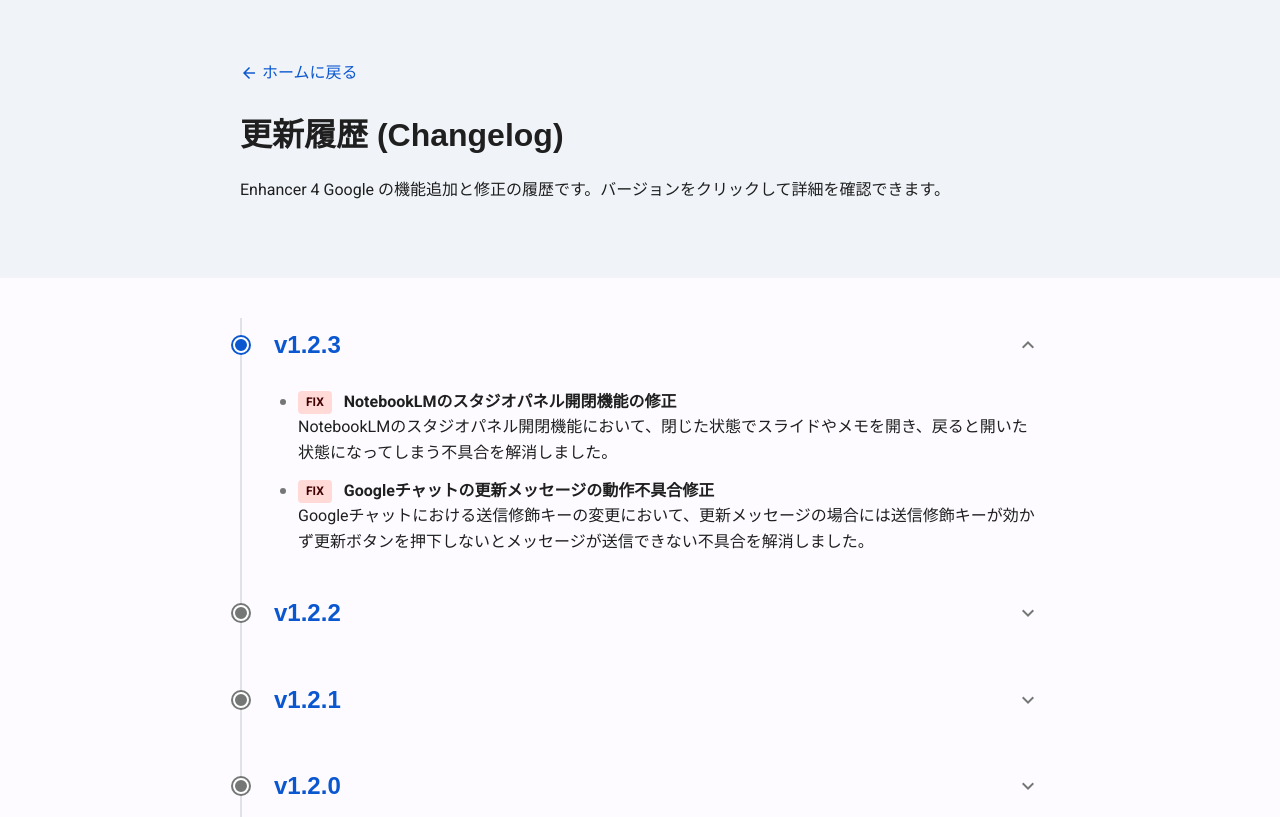
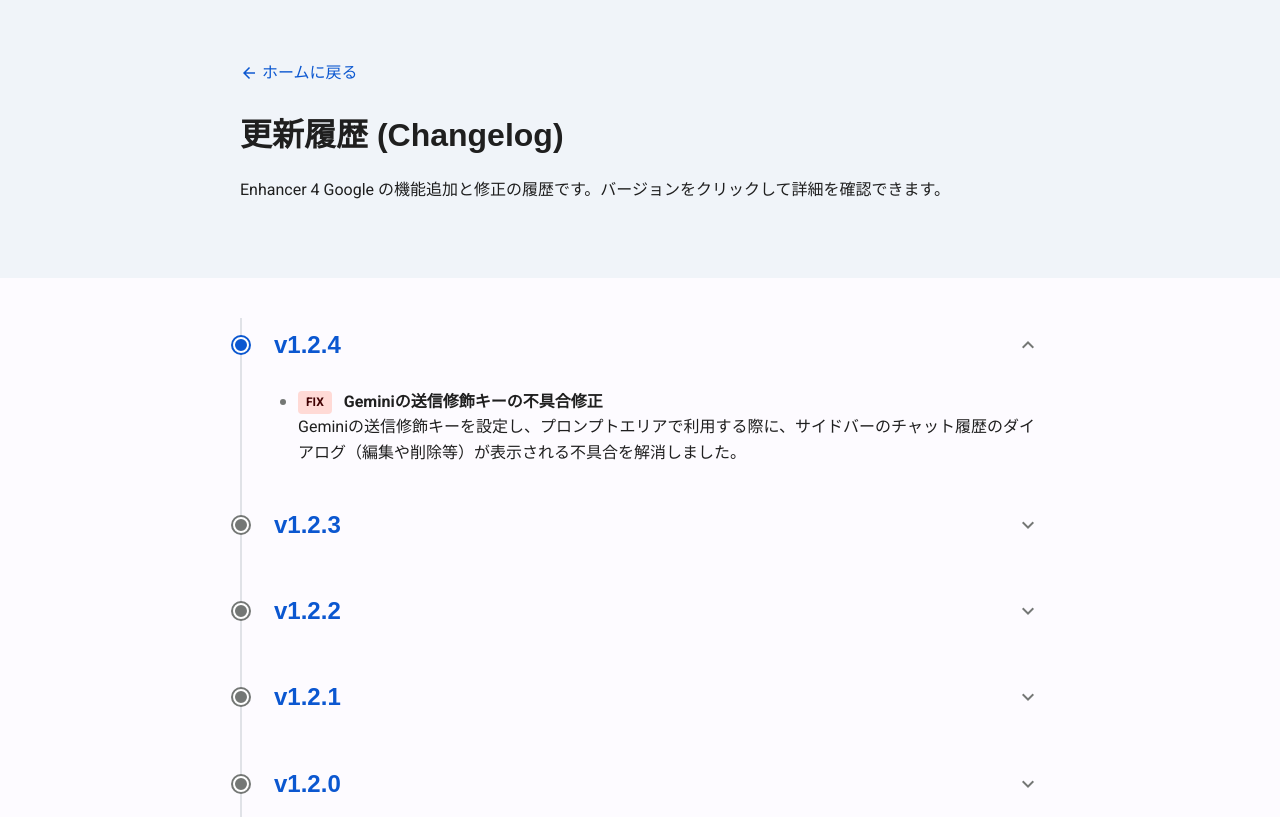
Before and after one commit to kotakahashi-4u/Enhancer4GooglePublic, a plain HTML site: page changelog.html in a window 1280 px wide. Shown: the top 817 px of the page. Drawn offline with Linux system fonts and the light colour scheme; a web font is replaced by a local one.

Commit message:
Update changelog.html

```diff
--- a/changelog.html
+++ b/changelog.html
@@ -203,8 +203,23 @@
   <div class="container">
     <div class="timeline">
 
-      <!-- v1.2.3 (最新版なので最初から開いておく: class="open") -->
+      <!-- v1.2.4 -->
       <div class="version-item open">
+        <div class="version-header">
+          <span class="version-number">v1.2.4</span>
+          <span class="toggle-icon">expand_more</span>
+        </div>
+        <ul class="change-list">
+          <li class="change-item">
+            <span class="tag fix">FIX</span>
+            <strong>Geminiの送信修飾キーの不具合修正</strong><br>
+            Geminiの送信修飾キーを設定し、プロンプトエリアで利用する際に、サイドバーのチャット履歴のダイアログ（編集や削除等）が表示される不具合を解消しました。
+          </li>
+        </ul>
+      </div>
+
+      <!-- v1.2.3 -->
+      <div class="version-item">
         <div class="version-header">
           <span class="version-number">v1.2.3</span>
           <span class="toggle-icon">expand_more</span>
```
